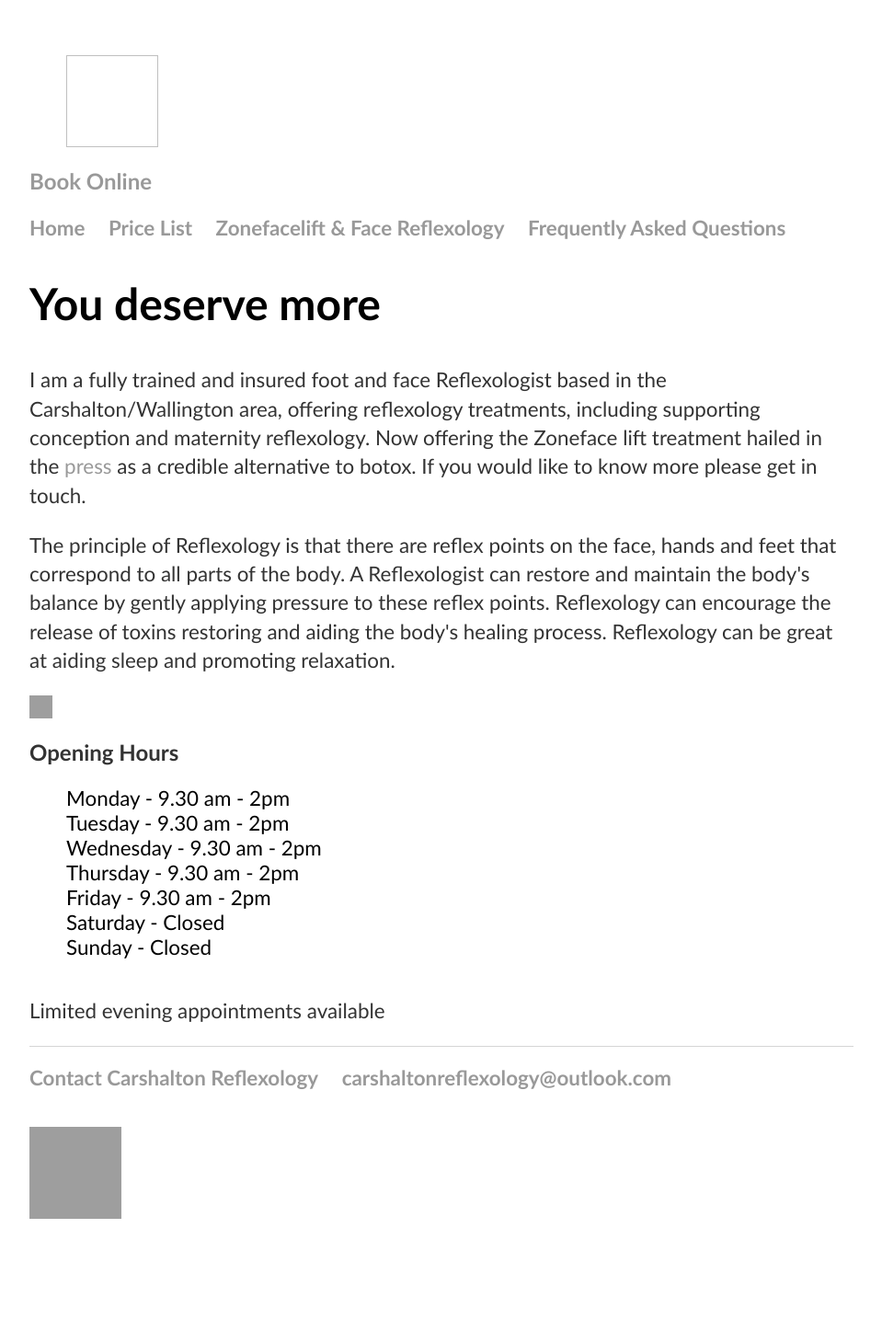
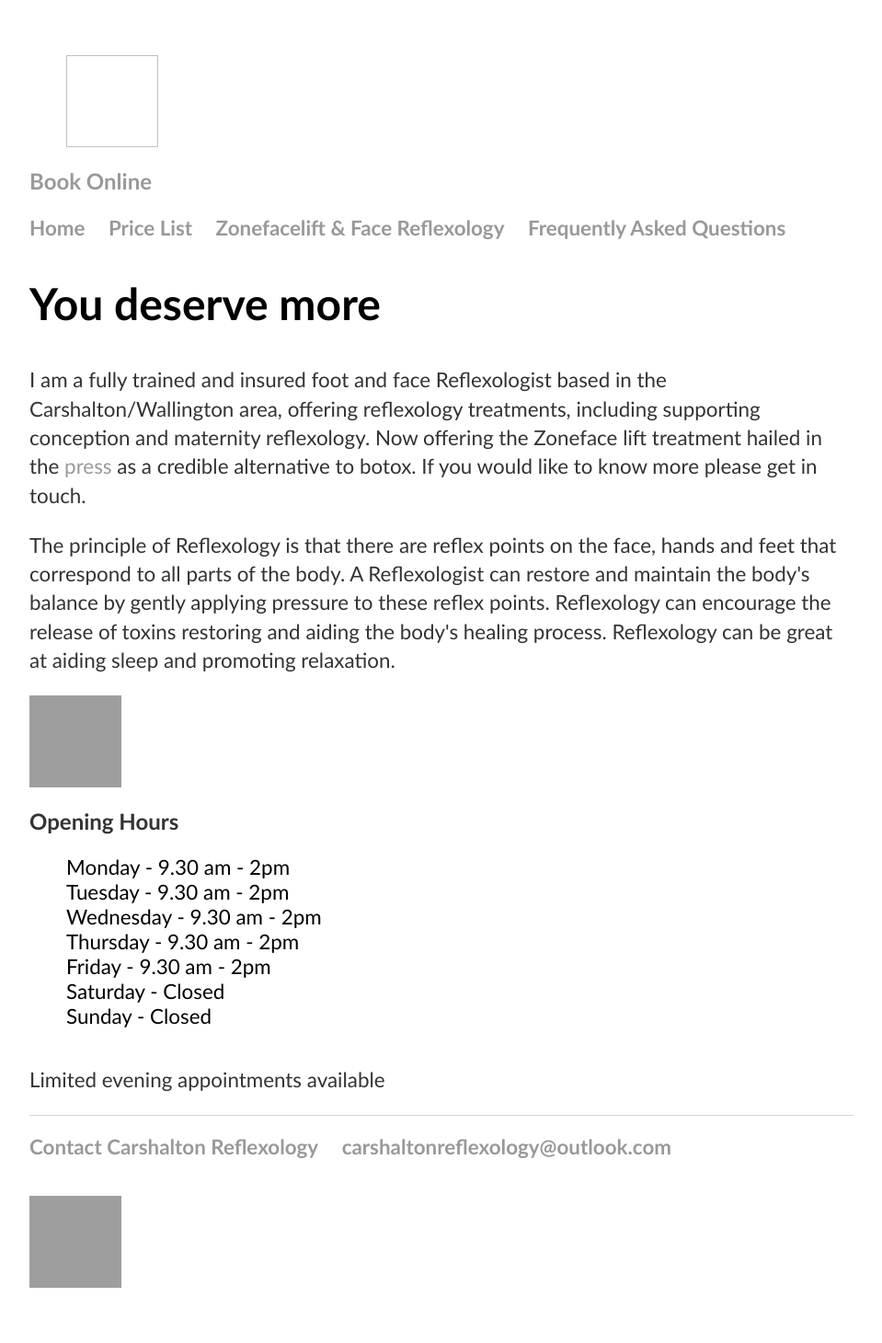
Before and after one commit to Rednax-lab/rednax-lab.github.io, a Jekyll site: the page built from index.html, in a window 1280 px wide. Shown: the whole page at 92% size, without its empty margins (160-1119 px from the left). Built offline with Jekyll 4.4.1, drawn with Linux system fonts in a browser that asks for light colours; before the commit the page ends 1385 px from its top, so only the background shows below that; grey boxes are pictures that could not be loaded.

Commit message:
Update index.html

```diff
--- a/index.html
+++ b/index.html
@@ -7,7 +7,7 @@ title: Carshalton Reflexology
 		<h1>You deserve more</h1>
 		<p>I am a fully trained and insured foot and face Reflexologist based in the Carshalton/Wallington area, offering reflexology treatments, including supporting conception and maternity reflexology. Now offering the Zoneface lift treatment hailed in the <a href="https://www.zonefacelift.com/press">press</a> as a credible alternative to botox. If you would like to know more please get in touch.</p>
 		<p>The principle of Reflexology is that there are reflex points on the face, hands and feet that correspond to all parts of the body. A Reflexologist can restore and maintain the body's balance by gently applying pressure to these reflex points. Reflexology can encourage the release of toxins restoring and aiding the body's healing process. Reflexology can be great at aiding sleep and promoting relaxation.</p>
-		<img class="image-intro" width="25vw" height="25vw" alt="A reflexologist gently applying pressure to a client's foot" src="https://static.wixstatic.com/media/fbe6ec66b2774ceaabd15a234d0fd0c7.jpg/v1/crop/x_1711,y_0,w_1950,h_2667/fill/w_702,h_1176,al_c,q_85,usm_0.66_1.00_0.01,enc_avif,quality_auto/fbe6ec66b2774ceaabd15a234d0fd0c7.jpg"/>
+		<img class="image-intro" width="100vw" height="100vh" alt="A reflexologist gently applying pressure to a client's foot" src="https://static.wixstatic.com/media/fbe6ec66b2774ceaabd15a234d0fd0c7.jpg/v1/crop/x_1711,y_0,w_1950,h_2667/fill/w_702,h_1176,al_c,q_85,usm_0.66_1.00_0.01,enc_avif,quality_auto/fbe6ec66b2774ceaabd15a234d0fd0c7.jpg"/>
 		<h2>Opening Hours</h2>
 		<ul>
 			<li>Monday - 9.30 am - 2pm</li>
```
